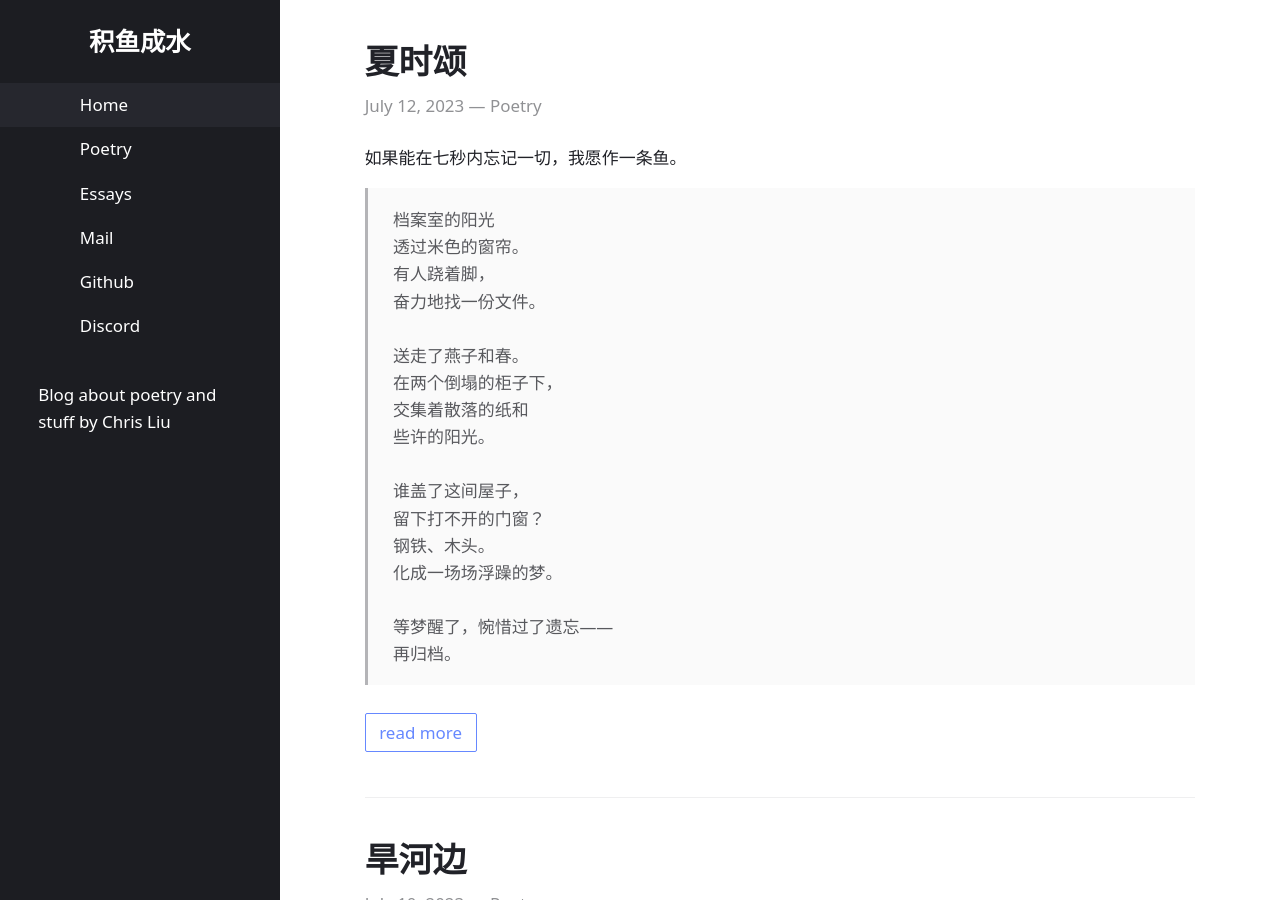
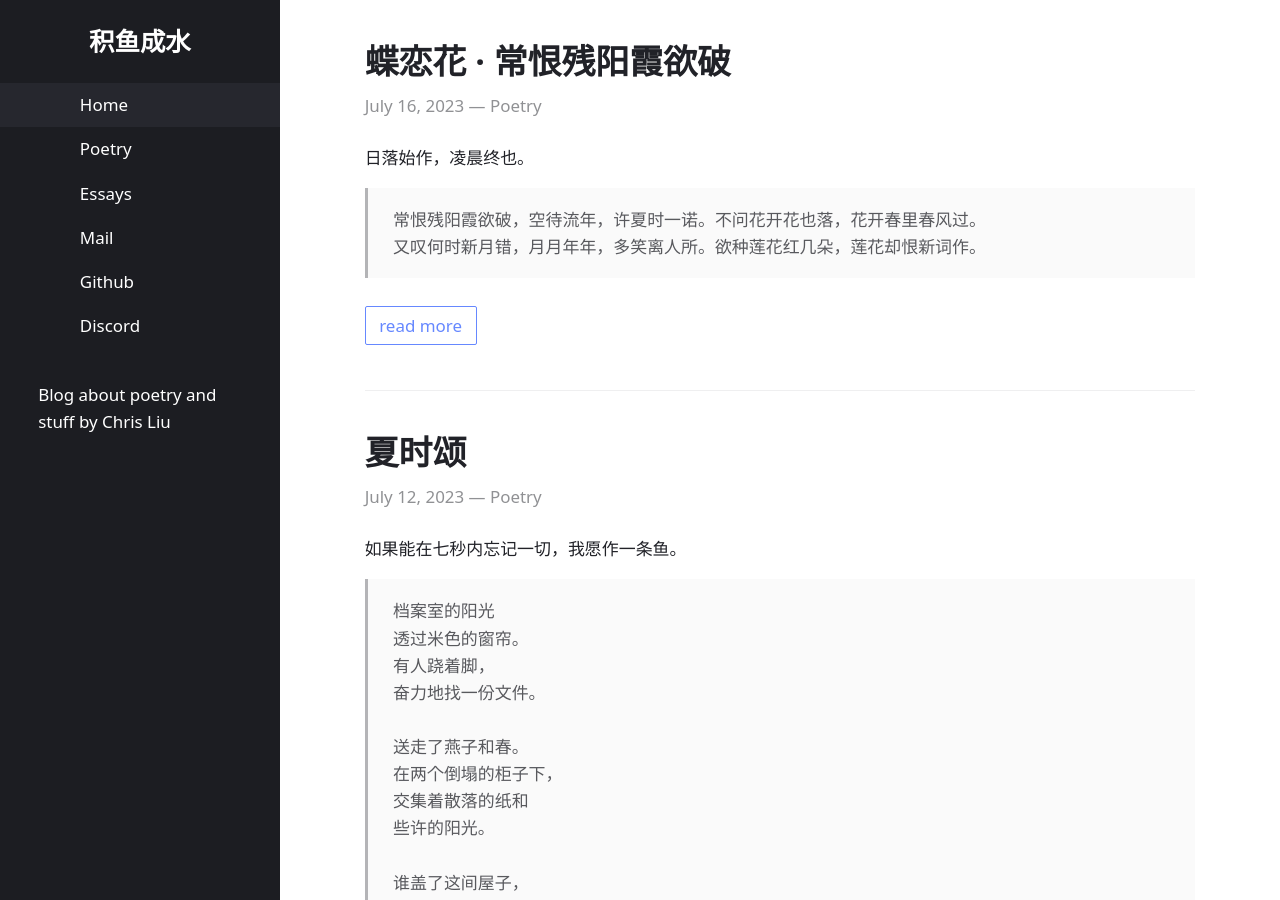
Before and after one commit to chris-zy-liu/chris-zy-liu.github.io, a Jekyll site: the page built from index.html, in a window 1280 px wide and 900 px high. Built offline with Jekyll 4.4.1, drawn with Linux system fonts in a browser that asks for light colours.

Commit message:
new post

```diff
--- /dev/null
+++ b/_posts/2023-07-16-dielianhua.md
@@ -0,0 +1,9 @@
+---
+title: "蝶恋花 · 常恨残阳霞欲破"
+layout: post
+categories: Poetry
+---
+
+日落始作，凌晨终也。
+
+>常恨残阳霞欲破，空待流年，许夏时一诺。不问花开花也落，花开春里春风过。<br>又叹何时新月错，月月年年，多笑离人所。欲种莲花红几朵，莲花却恨新词作。
```
Also changed, not shown: _posts/.obsidian/workspace.json (+6 -5 lines).
